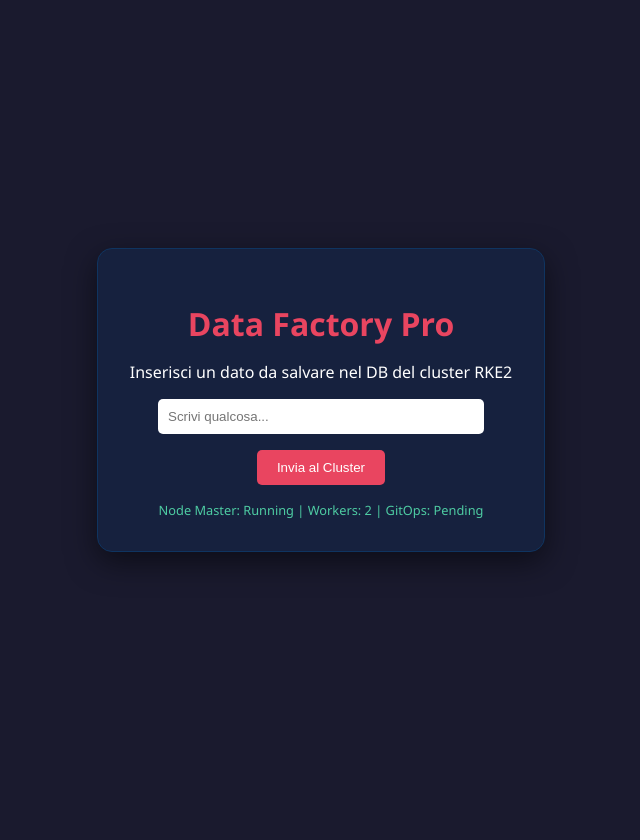
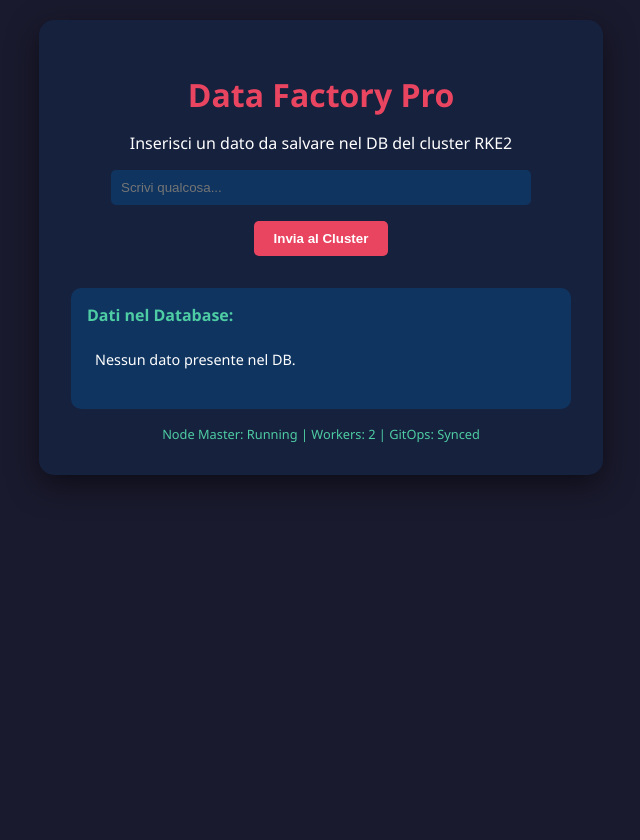
Before and after one commit to jacklatigre/data-factory-pro, a Flask app: page / in a window 1280 px wide. Shown: the whole page, without its empty margins (319-959 px from the left). Before the commit the page ends 561 px from the top, so only its background shows below. Run offline with Flask 3, Linux system fonts and the light colour scheme; data that the repository does not hold is empty; some libraries are stand-ins or nearby versions.

Commit message:
nuove modifiche file py e index

```diff
--- a/app/main.py
+++ b/app/main.py
@@ -1,33 +1,68 @@
-from flask import Flask, render_template, request
+from flask import Flask, render_template, request, redirect, url_for
 import psycopg2
 import os
 
 app = Flask(__name__)
 
-# Connessione al database (usa il nome del service K8s)
+# Configurazione Database: prova a leggere da K8s, altrimenti usa i valori che funzionano ora
+DB_HOST = os.getenv('DB_HOST', 'postgres')
+DB_NAME = os.getenv('DB_NAME', 'fabbricadati')
+DB_USER = os.getenv('DB_USER', 'postgres')
+DB_PASS = os.getenv('DB_PASS', 'PasswordSegreta123')
+
 def get_db_connection():
     conn = psycopg2.connect(
-        host='postgres',
-        database='fabbricadati',
-        user='postgres',
-        password='PasswordSegreta123'
+        host=DB_HOST,
+        database=DB_NAME,
+        user=DB_USER,
+        password=DB_PASS
     )
     return conn
 
 @app.route('/')
 def index():
-    return render_template('index.html')
+    messaggi = []
+    try:
+        conn = get_db_connection()
+        cur = conn.cursor()
+        # Recupera tutti i messaggi dal più recente al più vecchio
+        cur.execute('SELECT testo FROM messaggi ORDER BY id DESC;')
+        messaggi = cur.fetchall()
+        cur.close()
+        conn.close()
+    except Exception as e:
+        print(f"Errore nel recupero dati: {e}")
+
+    # Passa la lista dei messaggi al template index.html
+    return render_template('index.html', messaggi=messaggi)
 
 @app.route('/salva', methods=['POST'])
 def salva_dati():
-    dato = request.form['dato']
-    conn = get_db_connection()
-    cur = conn.cursor()
-    cur.execute('INSERT INTO messaggi (testo) VALUES (%s)', (dato,))
-    conn.commit()
-    cur.close()
-    conn.close()
-    return "Dato salvato con successo nel cluster RKE2!"
+    dato = request.form.get('dato')
+    if dato:
+        try:
+            conn = get_db_connection()
+            cur = conn.cursor()
+            cur.execute('INSERT INTO messaggi (testo) VALUES (%s)', (dato,))
+            conn.commit()
+            cur.close()
+            conn.close()
+            # Invece di una scritta bianca, torniamo alla home per vedere il dato inserito
+            return redirect(url_for('index'))
+        except Exception as e:
+            return f"Errore durante il salvataggio: {e}", 500
+    return "Nessun dato inviato", 400
 
 if __name__ == '__main__':
+    # Creazione tabella automatica all'avvio se non esiste
+    try:
+        conn = get_db_connection()
+        cur = conn.cursor()
+        cur.execute('CREATE TABLE IF NOT EXISTS messaggi (id SERIAL PRIMARY KEY, testo TEXT NOT NULL);')
+        conn.commit()
+        cur.close()
+        conn.close()
+    except:
+        pass
+
     app.run(host='0.0.0.0', port=5000)
--- a/app/templates/index.html
+++ b/app/templates/index.html
@@ -5,12 +5,68 @@
     <meta name="viewport" content="width=device-width, initial-scale=1.0">
     <title>RKE2 Data Factory</title>
     <style>
-        body { font-family: 'Segoe UI', Tahoma, Geneva, Verdana, sans-serif; background: #1a1a2e; color: white; display: flex; justify-content: center; align-items: center; height: 100vh; margin: 0; }
-        .container { background: #16213e; padding: 2rem; border-radius: 15px; box-shadow: 0 10px 30px rgba(0,0,0,0.5); text-align: center; border: 1px solid #0f3460; }
+        body {
+            font-family: 'Segoe UI', Tahoma, Geneva, Verdana, sans-serif;
+            background: #1a1a2e;
+            color: white;
+            display: flex;
+            flex-direction: column;
+            align-items: center;
+            min-height: 100vh;
+            margin: 0;
+            padding: 20px;
+        }
+        .container {
+            background: #16213e;
+            padding: 2rem;
+            border-radius: 15px;
+            box-shadow: 0 10px 30px rgba(0,0,0,0.5);
+            text-align: center;
+            max-width: 500px;
+            width: 100%;
+        }
         h1 { color: #e94560; margin-bottom: 1rem; }
-        input { padding: 10px; border-radius: 5px; border: none; width: 80%; margin-bottom: 1rem; }
-        button { background: #e94560; color: white; border: none; padding: 10px 20px; border-radius: 5px; cursor: pointer; transition: 0.3s; }
+        input {
+            padding: 10px;
+            border-radius: 5px;
+            border: none;
+            width: 80%;
+            margin-bottom: 1rem;
+            background: #0f3460;
+            color: white;
+        }
+        button {
+            background: #e94560;
+            color: white;
+            border: none;
+            padding: 10px 20px;
+            border-radius: 5px;
+            cursor: pointer;
+            transition: 0.3s;
+            font-weight: bold;
+        }
         button:hover { background: #950740; }
+
+        /* Nuova sezione per i messaggi */
+        .messages-section {
+            margin-top: 2rem;
+            text-align: left;
+            background: #0f3460;
+            padding: 1rem;
+            border-radius: 10px;
+            max-height: 300px;
+            overflow-y: auto;
+        }
+        .messages-section h3 { color: #4ecca3; margin-top: 0; font-size: 1rem; }
+        ul { list-style: none; padding: 0; }
+        li {
+            padding: 8px;
+            border-bottom: 1px solid #16213e;
+            font-size: 0.9rem;
+            display: flex;
+            justify-content: space-between;
+        }
+        li:last-child { border-bottom: none; }
         .status { margin-top: 1rem; font-size: 0.8rem; color: #4ecca3; }
     </style>
 </head>
@@ -18,12 +74,28 @@
     <div class="container">
         <h1>Data Factory Pro</h1>
         <p>Inserisci un dato da salvare nel DB del cluster RKE2</p>
+
         <form action="/salva" method="post">
             <input type="text" name="dato" placeholder="Scrivi qualcosa..." required>
             <br>
             <button type="submit">Invia al Cluster</button>
         </form>
-        <div class="status">Node Master: Running | Workers: 2 | GitOps: Pending</div>
+
+        <div class="messages-section">
+            <h3>Dati nel Database:</h3>
+            <ul>
+                {% for m in messaggi %}
+                    <li>
+                        <span>{{ m[0] }}</span>
+                        <small style="color: #e94560;">#{{ loop.revindex }}</small>
+                    </li>
+                {% else %}
+                    <li>Nessun dato presente nel DB.</li>
+                {% endfor %}
+            </ul>
+        </div>
+
+        <div class="status">Node Master: Running | Workers: 2 | GitOps: Synced</div>
     </div>
 </body>
 </html>
```
